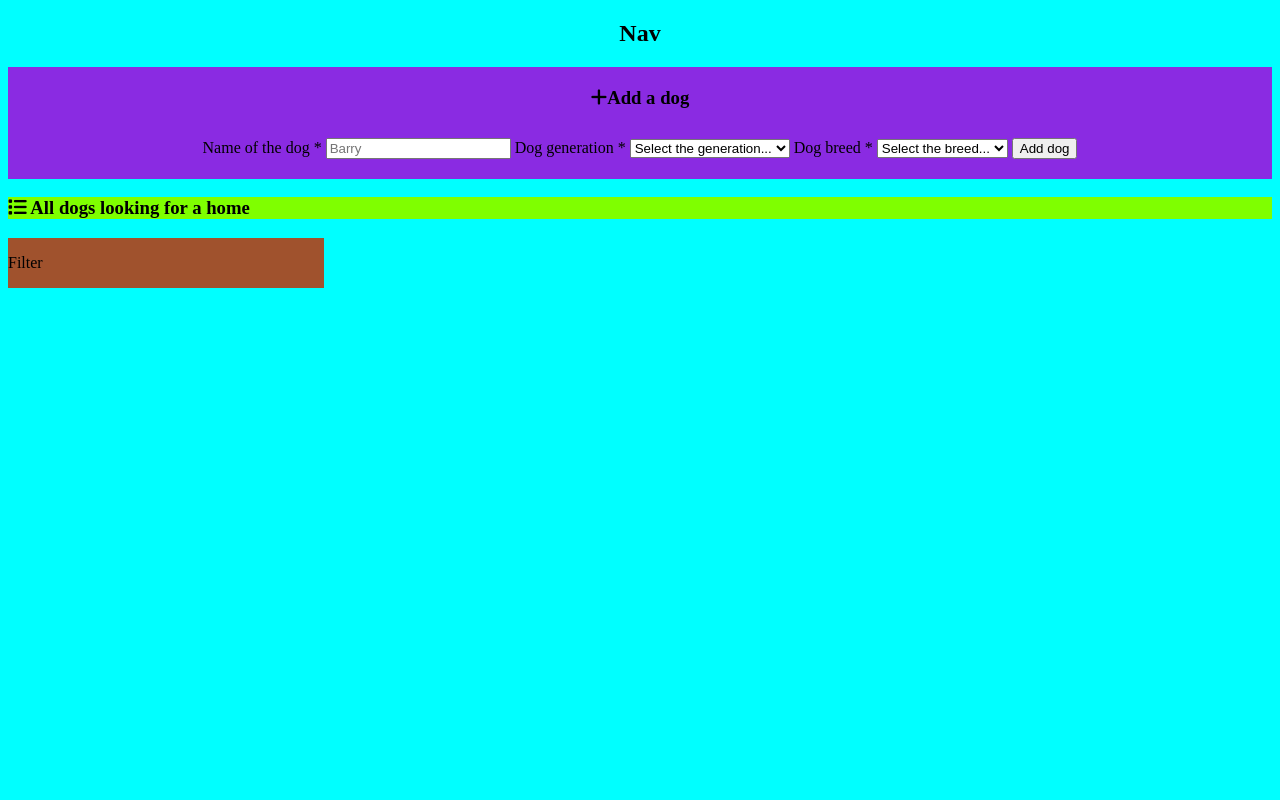
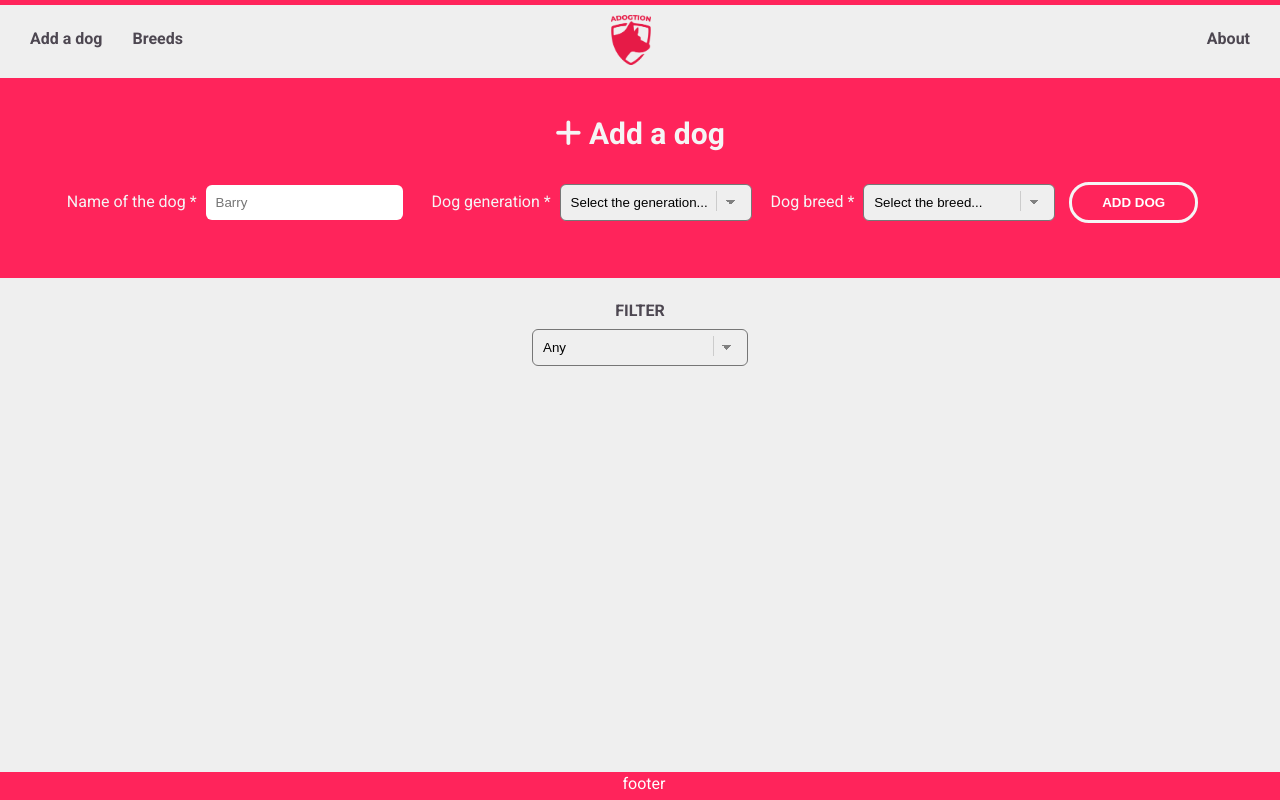
Before and after one commit to EHB-MCT/web2-frontend-JasonRoossens, a website built with webpack: page docs/index.html in a window 1280 px wide. Built offline with nearby package versions, Linux system fonts and the light colour scheme; no server answers.

Commit message:
Homepage css done

```diff
--- a/docs/css/style.css
+++ b/docs/css/style.css
@@ -1,48 +1,207 @@
 body {
-    background-color: aqua;
+    background-color: #EFEFEF;
+    font-family: Roboto;
+    position: relative;
+    min-height: 100vh;
+}
+
+select {
+
+
+    /* reset */
+
+    margin: 0;
+    -webkit-box-sizing: border-box;
+    -moz-box-sizing: border-box;
+    box-sizing: border-box;
+    -webkit-appearance: none;
+    -moz-appearance: none;
+}
+
+
+select.minimal {
+    background-image:
+        linear-gradient(45deg, transparent 50%, gray 50%),
+        linear-gradient(135deg, gray 50%, transparent 50%),
+        linear-gradient(to right, #ccc, #ccc);
+    background-position:
+        calc(100% - 20px) calc(1em + 2px),
+        calc(100% - 15px) calc(1em + 2px),
+        calc(100% - 2.5em) 0.5em;
+    background-size:
+        5px 5px,
+        5px 5px,
+        1px 1.5em;
+    background-repeat: no-repeat;
+}
+
+a {
+    text-decoration: none;
+    color: #4d4751;
+
 }
 
 .nav {
+    display: flex;
+    font-weight: 700;
+    border-top: 5px solid #FF245B;
+
+}
+
+.a,
+.b,
+.c {
+    background: #efefef;
+
+
+}
+
+.a {
+    padding-left: 30px;
+    padding-top: 26px;
+}
+
+.b {
+    flex: 1;
     text-align: center;
+    padding-right: 200px;
+}
+
+.b img {
+    width: 40px;
+    padding: 10px;
+}
+
+.c {
+    padding-right: 30px;
+    padding-top: 26px;
+    position: absolute;
+    right: 0;
+}
+
+main {
+    background-color: #efefef;
+    text-align: center;
+    padding-left: 100px;
+    padding-right: 100px;
 }
 
 .addContainer {
-    background-color: blueviolet;
+    background-color: #FF245B;
+    height: 200px;
 }
 
-.addContainer h3 {
+.addContainer h2 {
+    color: whitesmoke;
+    font-size: 30px;
     text-align: center;
-    padding-top: 20px;
+    padding-top: 40px;
+    padding-bottom: 0px;
+    font-weight: 700;
 }
 
 .addContainer form {
     text-align: center;
-    padding-top: 10px;
+    padding-top: 25px;
     padding-bottom: 20px;
 }
 
-.listContainer {
-    background-color: chartreuse;
+.addContainer label {
+    color: whitesmoke;
+    padding: 5px;
+}
+
+.addContainer input {
+    color: whitesmoke;
+    padding: 10px;
+    border-radius: 6px;
+    border: #FF245B;
+    margin-right: 20px;
+}
+
+.addContainer select {
+    width: 15%;
+    margin-top: 10px;
+    padding: 10px;
+    border-radius: 6px;
+    margin-right: 10px;
+}
+
+.addContainer button {
+    background-color: #FF245B;
+    color: white;
+    padding: 10px 30px 10px 30px;
+    border-radius: 20px;
+    border: whitesmoke solid 3px;
+    margin-right: 20px;
+    font-weight: 700;
 }
 
 #dogList {
-    background-color: tomato;
-    width: 74%;
-    float: right;
+    width: 100%;
+    display: flex;
+    flex-wrap: wrap;
+    background-color: #EFEFEF;
+    padding-top: 10px;
+    padding-bottom: 50px;
+
 }
 
 #Filter {
-    width: 25%;
-    background-color: sienna;
+    padding-top: 25px;
+    width: 100%;
+    height: 50%;
     float: left;
+    text-align: center;
+    background-color: #efefef;
 }
 
+#Filter label {
+    color: #4d4751;
+    font-weight: 700;
+}
+
+
+
+#genFilter {
+    width: 20%;
+    margin-top: 10px;
+    padding: 10px;
+    border-radius: 6px;
+}
+
+
 .dogCard {
-    background-color: red;
-    height: 250px;
+    background-color: white;
+    height: auto;
     width: 250px;
     float: left;
-    margin: 2.33%;
+    margin: 1.5%;
     border-radius: 12px;
     text-align: center;
+    padding-bottom: 20px;
 }
+
+.dogCard h3 {
+    color: #FF245B;
+    padding-top: 10px;
+    padding-bottom: 7px;
+    font-size: 20px;
+    font-weight: 700;
+}
+
+.cardImg {
+    border-radius: 8px 8px 0px 0px;
+}
+
+footer {
+    position: absolute;
+    bottom: 0;
+    width: 100%;
+    height: 20px;
+    padding: 4px;
+    /* Height of the footer */
+    background: #FF245B;
+    color: white;
+    text-align: center;
+}
--- a/docs/index.html
+++ b/docs/index.html
@@ -11,33 +11,35 @@
     <script src="https://cdnjs.cloudflare.com/ajax/libs/jquery/3.3.1/jquery.min.js"></script>
     <script src="https://cdnjs.cloudflare.com/ajax/libs/selectize.js/0.12.6/js/standalone/selectize.min.js"
         integrity="sha256-+C0A5Ilqmu4QcSPxrlGpaZxJ04VjsRjKu+G82kl5UJk=" crossorigin="anonymous"></script>
+    <link rel="preconnect" href="https://fonts.googleapis.com">
+    <link rel="preconnect" href="https://fonts.gstatic.com" crossorigin>
+    <link href="https://fonts.googleapis.com/css2?family=Roboto:wght@100;300;400;700;900&display=swap" rel="stylesheet">
+    <link rel="stylesheet" href="./css/reset.css" type="text/css">
     <link rel="stylesheet" href="./css/style.css" type="text/css">
     <script src="./main.js"></script>
 </head>
-<!-- This html and css was written by Team Cas for a group project in Web II
-     Many thanks to the students: Joachim, Rhys and Cas
-     This saves a lot of time for the teacher!;)-->
 
 <body>
     <header>
         <nav>
             <div class="nav">
-                <h2>Nav</h2>
+                <div class="a"><a href="#">Add a dog</a></div>
+                <div class="a"><a href="#">Breeds</a></div>
+                <div class="b"><img src="./images/logo2.png" alt=""></div>
+                <div class="c"><a href="#">About</a></div>
             </div>
         </nav>
 
 
     </header>
-
-    <main role="main">
     <div class="addContainer">
-            <h3><i class="fas fa-plus"></i>Add a dog</h3>
+        <h2><i class="fas fa-plus"></i> Add a dog</h2>
 
         <form id="uploadForm">
             <label for="name">Name of the dog <span class="required">*</span></label>
             <input type="text" name="name" id="name" placeholder="Barry">
             <label for="generation">Dog generation <span class="required">*</span></label>
-                <select id="generation" name="generation">
+            <select class="minimal" id="generation" name="generation">
                 <option value="">Select the generation...</option>
                 <option value="Puppy">Puppy</option>
                 <option value="Adult">Adult</option>
@@ -45,28 +47,39 @@
             </select>
 
             <label for="breed">Dog breed <span class="required">*</span></label>
-                <select id="breed" name="breed">
+            <select class="minimal" id="breed" name="breed">
                 <option value="">Select the breed...</option>
             </select>
-                <button type="submit">Add dog</button>
+            <button type="submit">ADD DOG</button>
         </form>
     </div>
+    <main role="main">
+
+        </div>
+        <div id="content">
+            <div id="Filter">
+                <form action="">
+                    <label for="genFilter">FILTER</label><br>
+                    <select class="minimal" id="genFilter" name="genFilter">
+                        <option value="">Any</option>
+                        <option value="Puppy">Newest</option>
+                        <option value="Adult">Oldest</option>
+                        <option value="Senior">Name: A-Z</option>
+                        <option value="Senior">Name: Z-A</option>
+                    </select>
+                </form>
+            </div>
+            <div id="dogList">
             </div>
 
-        <div class="listContainer">
-            <h3><i class="fas fa-list"></i> All dogs looking for a home</h3>
+        </div>
 
 
 
-            <div id="dogList"></div>
-
-            <div id="Filter">
-                <P>Filter</P>
-            </div>
-
         </div>
     </main>
-
+    <footer>footer</footer>
 </body>
 
+
 </html>
--- a/src/script.js
+++ b/src/script.js
@@ -1,5 +1,6 @@
 let dogsList;
 let dogsHTML = "";
+
 
 window.onload = function () {
 
@@ -59,6 +60,10 @@ window.onload = function () {
                 console.log('trash')
 
             }
+            if (event.target.className.indexOf('heart') !== -1) {
+                console.log('favorite')
+
+            }
 
         }
 
@@ -69,7 +74,6 @@ window.onload = function () {
         fetch('https://api.thedogapi.com/v1/breeds')
             .then(response => response.json())
             .then(data => {
-                console.log(data[5].name);
                 this.data = data;
 
             });
@@ -91,17 +95,24 @@ window.onload = function () {
             dogsHTML += `<div class="row dog dogCard"
             id="${dog._id}">
             <div class="col-10">
+                <img src="./images/dog.jpg" class="cardImg" alt="Girl in a jacket" width="250" height="180">
                 <p><h3>${dog.name}</h3> ${dog.generation} - ${dog.breed}</p>
+            </div>
 
             </div>
-            <div class="col-1 edit">
-                <i class="fas fa-edit"></i>
+
+        </div>`
+        })
+
+        //not used
+        /* <div class="col-1 favorite">
+                <a id="${dog._id}"><i class="far fa-heart"></i></a>
+                <div class="col-1 edit">
+                <i id="${dog._id}" class="fas fa-edit"></i>
             </div>
             <div class="col-1 trash">
-                <i class="fas fa-trash"></i>
-            </div>
-        </div>`
-        })
+                <i id="${dog._id}" class="fas fa-trash"></i>
+            </div> */
 
         document.getElementById("dogList").innerHTML = dogsHTML;
 
@@ -114,7 +125,7 @@ window.onload = function () {
 
 
 
-// select with seach
+// select with search
 
 /* $(document).ready(function () {
     $('select').selectize({
@@ -141,6 +152,7 @@ function fetchBreeds() {
     });
 
 }
+
 fetchBreeds();
 
 // https://www.youtube.com/watch?v=W1Kttu53qTg
```
Also changed, not shown: docs/main.js (+1 -1 lines). Lines whose indentation alone changed are shown as unchanged.
